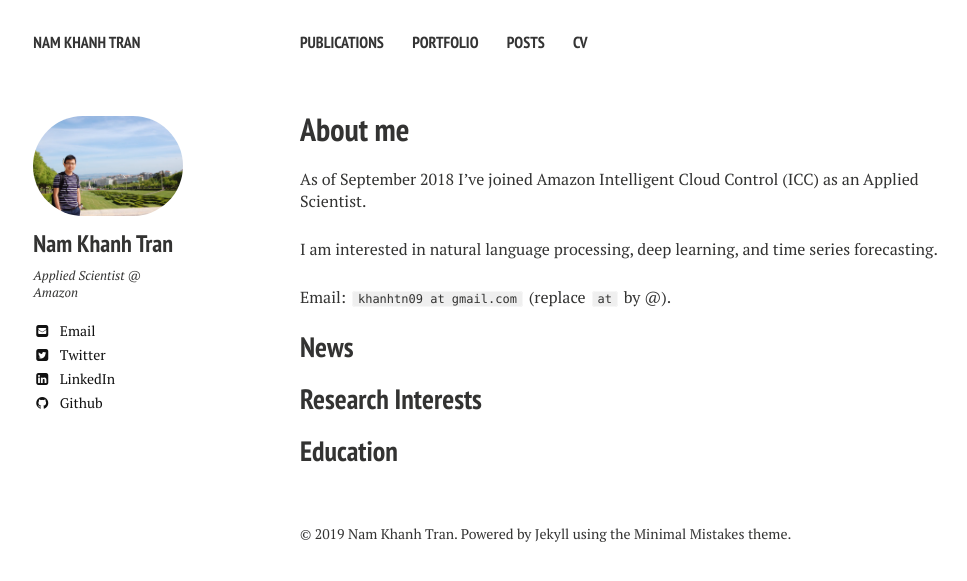
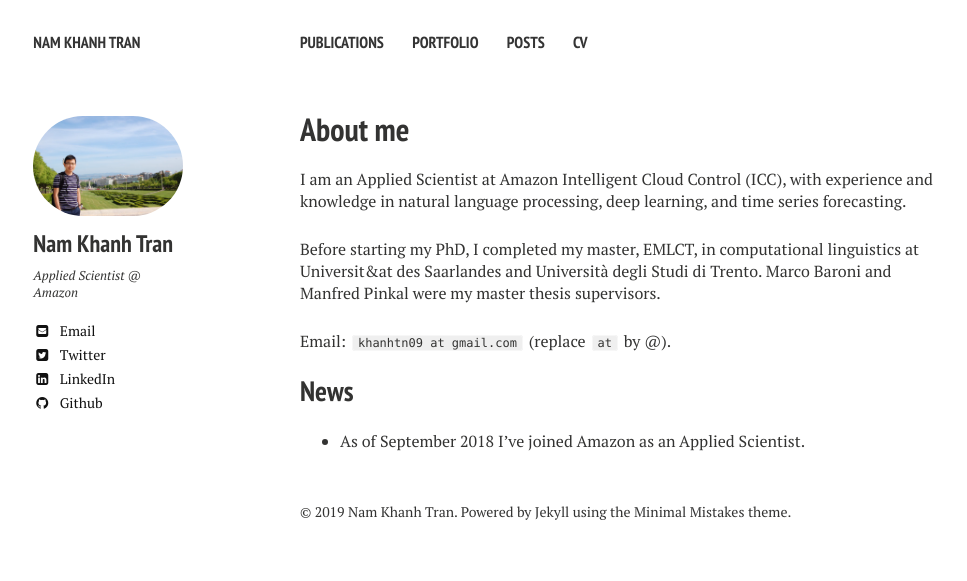
Before and after one commit to namkhanhtran/namkhanhtran.github.io, a Jekyll site: the page built from index.md, in a window 1280 px wide. Shown: the top 581 px of the page, without its empty margins (20-987 px from the left). Built offline with Jekyll 4.4.1, drawn with Linux system fonts in a browser that asks for light colours; nearby versions of some CDN libraries.

Commit message:
update personal pages

````diff
--- a/index.md
+++ b/index.md
@@ -6,16 +6,11 @@ comments: false
 share: false
 ---
 
-As of September 2018 I’ve joined Amazon Intelligent Cloud Control (ICC) as an Applied Scientist.
+I am an Applied Scientist at Amazon Intelligent Cloud Control (ICC), with experience and knowledge in natural language processing, deep learning, and time series forecasting.
 
-I am interested in natural language processing, deep learning, and time series forecasting.
+Before starting my PhD, I completed my master, EMLCT, in computational linguistics at Universit&at des Saarlandes and Università degli Studi di Trento. Marco Baroni and Manfred Pinkal were my master thesis supervisors.
 
 Email: ```khanhtn09 at gmail.com``` (replace ```at``` by @).
 
 ## News
-
-
-## Research Interests
-
-
-## Education
+* As of September 2018 I’ve joined Amazon as an Applied Scientist.
````
